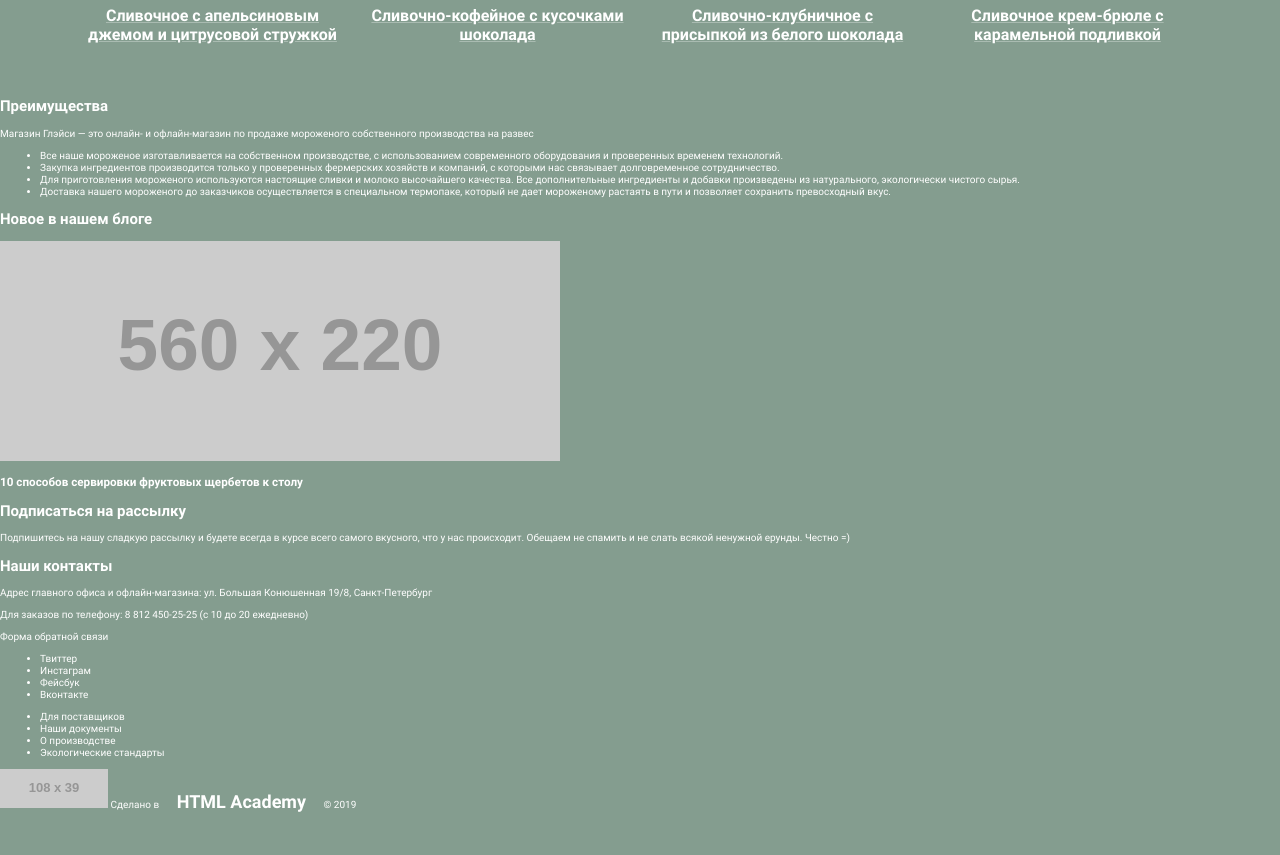
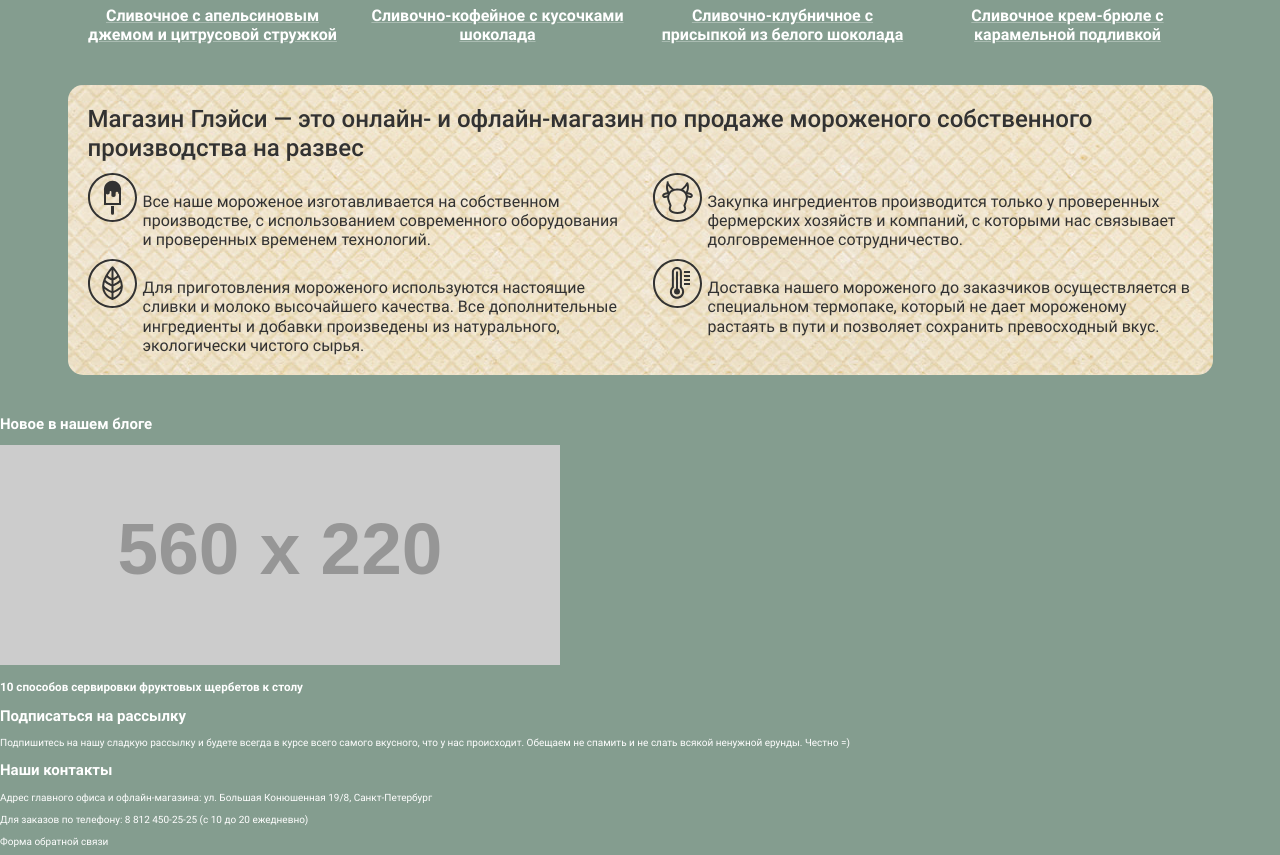
Before and after one commit to nookimy/gllacy, a website: page dev/index.html in a window 1280 px wide. Shown: the part 1190-2045 px from the top of the page. Drawn offline with Linux system fonts and the light colour scheme; placeholder pictures from the web are drawn by us; files whose address does not match are found by name.

Commit message:
Завершение верстки блока Преимущества на главной странице

```diff
--- a/dev/index.html
+++ b/dev/index.html
@@ -347,13 +347,13 @@
 </section>
 
       <section class="features">
-  <h2 class="features__title">Преимущества</h2>
+  <h2 class="visually-hidden">Преимущества</h2>
   <p class="features__description">Магазин Глэйси — это онлайн- и офлайн-магазин по продаже мороженого собственного производства на развес</p>
   <ul class="features__list">
-    <li class="features__item">Все наше мороженое изготавливается на собственном производстве, с использованием современного оборудования и проверенных временем технологий.</li>
-    <li class="features__item">Закупка ингредиентов  производится только у проверенных фермерских хозяйств и компаний, с которыми нас связывает долговременное сотрудничество.</li>
-    <li class="features__item">Для приготовления мороженого используются настоящие сливки и молоко высочайшего качества. Все дополнительные ингредиенты и добавки произведены из натурального, экологически чистого сырья.</li>
-    <li class="features__item">Доставка нашего мороженого до заказчиков осуществляется в специальном термопаке, который не дает мороженому растаять в пути и позволяет сохранить превосходный вкус.</li>
+    <li class="features__item features__item--ice-cream">Все наше мороженое изготавливается на собственном производстве, с использованием современного оборудования и проверенных временем технологий.</li>
+    <li class="features__item features__item--cow">Закупка ингредиентов  производится только у проверенных фермерских хозяйств и компаний, с которыми нас связывает долговременное сотрудничество.</li>
+    <li class="features__item features__item--eco">Для приготовления мороженого используются настоящие сливки и молоко высочайшего качества. Все дополнительные ингредиенты и добавки произведены из натурального, экологически чистого сырья.</li>
+    <li class="features__item features__item--thermometer">Доставка нашего мороженого до заказчиков осуществляется в специальном термопаке, который не дает мороженому растаять в пути и позволяет сохранить превосходный вкус.</li>
   </ul>
 </section>
 
--- a/source/less/blocks/features/features.less
+++ b/source/less/blocks/features/features.less
@@ -0,0 +1,61 @@
+.features {
+  .container();
+  width: 1145px;
+  background-color: #e2d5bb;
+  color: @gray-dark;
+  padding: 20px 20px 20px;
+  border-radius: 15px;
+  margin-bottom: 40px;
+  background-image: url("../img/features/bg-waffle.jpeg");
+  background-position: 0 0;
+  background-repeat: repeat;
+}
+
+.features__description {
+  .mp();
+  font-size: 2.4rem;
+  font-weight: 500;
+}
+
+.features__list {
+  .list();
+  display: flex;
+  flex-wrap: wrap;
+  justify-content: space-between;
+  font-size: 1.6rem;
+}
+
+.features__item {
+  position: relative;
+  width: 540px;
+  margin-top: 10px;
+  padding-left: 55px;
+  padding-top: 19px;
+}
+
+.features__item::before {
+  content: "";
+  position: absolute;
+  top: 0;
+  left: 0;
+  width: 49px;
+  height: 49px;
+  background-repeat: no-repeat;
+  background-position: 0 0;
+}
+
+.features__item--ice-cream::before {
+  background-image: url("../img/features/ice-cream.svg");
+}
+
+.features__item--cow:before {
+  background-image: url("../img/features/cow.svg");
+}
+
+.features__item--eco:before {
+  background-image: url("../img/features/eco.svg");
+}
+
+.features__item--thermometer:before {
+  background-image: url("../img/features/thermometer.svg");
+}
```
Also changed, not shown: source/less/blocks/features/features.html (+5 -5 lines), dev/css/style.css, source/less/blocks/features/bg-waffle.jpeg (added), source/less/blocks/features/cow.svg (added), source/less/blocks/features/eco.svg (added), source/less/blocks/features/ice-cream.svg (added), source/less/blocks/features/thermometer.svg (added), 1 other file.
